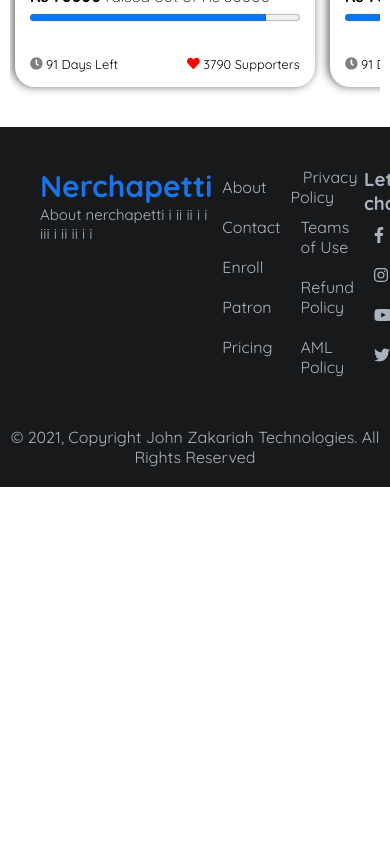
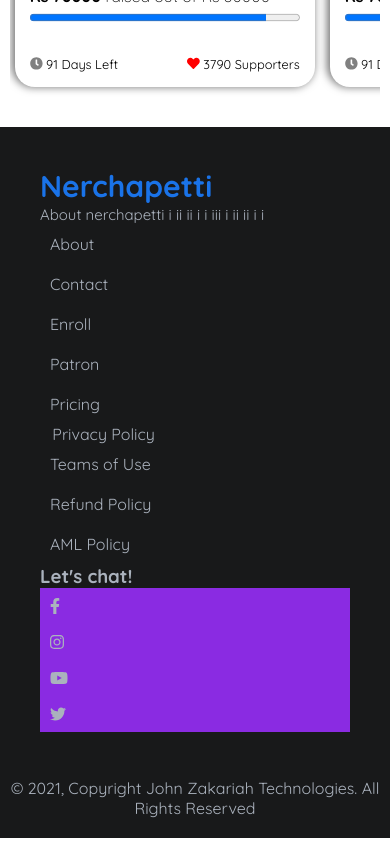
Before and after one commit to Nerchapetti/Develop_Front-End, a React (Create React App) app: page / in a window 390 px wide. Shown: the part 1036-1880 px from the top of the page. Before the commit the page ends 1523 px from the top, so only its background shows below. Built offline with nearby package versions, Linux system fonts and the light colour scheme.

Commit message:
working with footer

```diff
--- a/src/components/Footer/Footer.js
+++ b/src/components/Footer/Footer.js
@@ -5,7 +5,7 @@ import { faFacebookF, faInstagram, faTwitter, faYoutube } from '@fortawesome/fre
 const Footer = () => {
     return (
         <div className="footer-container">
-            <div classname="container">
+            <div className="container">
                 <div class="list-container">
                     <div className="title">
                         <h1 classname="companyname">Nerchapetti</h1>
@@ -21,7 +21,7 @@ const Footer = () => {
                             </ul>
                         </div>
                         <div className="teamsandpolicy">
-                            <ul classname="policy">
+                            <ul className="policy">
                                 <l1 classname="">&ensp; Privacy Policy</l1>
                                 <li className="">Teams of Use</li>
                                 <li className="">Refund Policy</li>
--- a/src/components/Footer/footer.css
+++ b/src/components/Footer/footer.css
@@ -3,7 +3,7 @@
   color: #AAB2BD;
 }
 
-.footer-container .list-container {
+.footer-container .container .list-container {
   padding: 40px;
   display: -webkit-box;
   display: -ms-flexbox;
@@ -16,37 +16,66 @@
       justify-content: space-around;
 }
 
-.footer-container .list-container .title {
+@media (max-width: 767px) {
+  .footer-container .container .list-container {
+    -webkit-box-orient: vertical;
+    -webkit-box-direction: normal;
+        -ms-flex-direction: column;
+            flex-direction: column;
+  }
+}
+
+.footer-container .container .list-container .title {
   font-size: 15px;
   color: #1a73e8;
 }
 
-.footer-container .list-container p {
+.footer-container .container .list-container p {
   color: #AAB2BD;
 }
 
-.footer-container .list-container .details .list li {
+.footer-container .container .list-container .details .list li {
   padding: 10px;
 }
 
-.footer-container .list-container .details .list li:hover {
+.footer-container .container .list-container .details .list li:hover {
   text-decoration: underline;
 }
 
-.footer-container .list-container .socialmedia .icons li {
+.footer-container .container .list-container .socialmedia .icons li {
   padding: 10px;
 }
 
-.footer-container .list-container .teamsandpolicy li {
+@media (max-width: 767px) {
+  .footer-container .container .list-container .socialmedia .icons li {
+    display: -webkit-box;
+    display: -ms-flexbox;
+    display: flex;
+    -webkit-box-orient: horizontal;
+    -webkit-box-direction: normal;
+        -ms-flex-direction: crow;
+            flex-direction: crow;
+    background-color: blueviolet;
+  }
+}
+
+.footer-container .container .list-container .teamsandpolicy .policy li {
   padding: 10px;
 }
 
-.footer-container .list-container .teamsandpolicy li:hover {
+.footer-container .container .list-container .teamsandpolicy li:hover {
   text-decoration: underline;
 }
 
-.licence p {
+.footer-container .container .licence p {
+  margin-left: 0 10px 0 10px;
   text-align: center;
   padding: 0px 0px 20px 0px;
 }
+
+@media (max-width: 767px) {
+  .footer-container .container .licence p {
+    margin: 6px;
+  }
+}
 /*# sourceMappingURL=footer.css.map */
--- a/src/components/Footer/footer.scss
+++ b/src/components/Footer/footer.scss
@@ -1,30 +1,27 @@
 .footer-container{
     background-color: #18191a;
     color: #AAB2BD;
-    .container
-    {
 
+    .container{
+        .list-container{
+            padding: 40px;
+            display: flex;
+            flex-direction: row;
+            justify-content: space-around;
+            @media(max-width: 767px){
+                flex-direction: column;
             }
-    .list-container
-    {
-        padding: 40px;
-       .title        {
+            .title{
                 font-size: 15px;
                 color: #1a73e8;
                 }
                 p{
                     color: #AAB2BD;
-
                 }
-        display: flex;
-        flex-direction: row;
-        justify-content: space-around;
-        @media(max-width: 767px){
-            display: flex;
-            flex-direction: column;
             .details{
                 .list li {
                     padding: 10px;
+
                 }.list li:hover{
                     text-decoration: underline;
                 }
@@ -33,24 +30,32 @@
                 .icons li
                 {
                 padding: 10px;
+                @media(max-width: 767px){
+                    display: flex;
+                    flex-direction: ;
+                    background-color: blueviolet;
+                    }
+
                 }
             }
             .teamsandpolicy {
-            .policy {
-
-            }li{
-            padding: 10px;}
+                .policy li{
+                        padding: 10px;
+                        }
                         li:hover{
                             text-decoration: underline;
                         }
                     }
               }
-    }
             .licence {
                 p{
+                    margin-left: 0 10px 0 10px;
                     text-align: center;
                     padding: 0px 0px 20px 0px;
-    //     @media(max-width: 767px){
-
-    // }
+                    @media(max-width: 767px){
+                        margin: 6px;
                     }
+                }
+            }
+        }
+    }
```
Also changed, not shown: 1 other file (tests, documents, lock files or other folders). Lines whose indentation alone changed are shown as unchanged.
